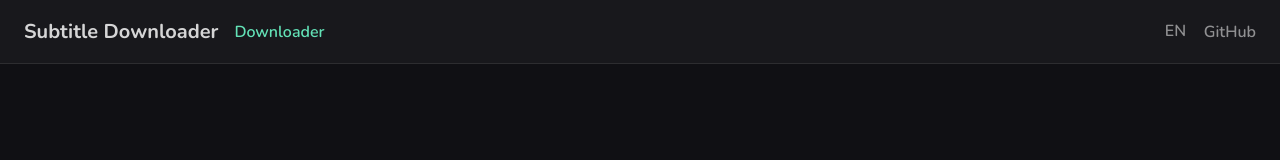
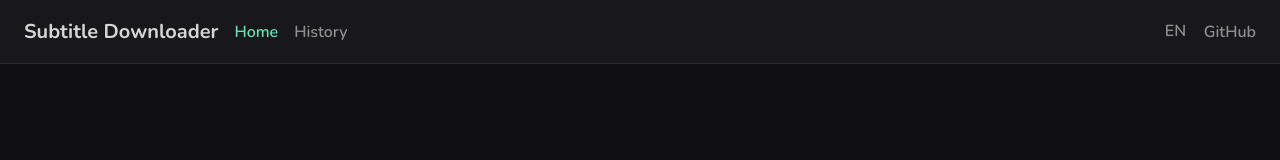
Before and after one commit to anesterdev/SubDowns-Subtitles, a Vue app: page / in a window 1280 px wide. Shown: the top 160 px of the page. Built offline with nearby package versions, Linux system fonts and the light colour scheme.

Commit message:
feat: header links

```diff
--- a/src/frontend/components/Header.vue
+++ b/src/frontend/components/Header.vue
@@ -14,7 +14,8 @@ const displayLanguage = computed(() => locale.value.toString().toUpperCase());
       <strong>Subtitle Downloader</strong>
     </div>
     <nav class="header-pages">
-      <a href="#" class="active">{{ $t('header.downloader') }}</a>
+      <router-link to="/" active-class="active">{{ $t('header.home') }}</router-link>
+      <router-link to="/history" active-class="active">{{ $t('header.history') }}</router-link>
     </nav>
     <div class="header-links">
       <select class="lang-select" :value="locale" @change="loadLocale(($event.target as HTMLSelectElement).value)">
--- a/src/frontend/components/SubtitlesList.vue
+++ b/src/frontend/components/SubtitlesList.vue
@@ -44,6 +44,26 @@ async function downloadSubs(vidId: string, lang: string, format: string, type: '
     link.click();
     document.body.removeChild(link);
     window.URL.revokeObjectURL(downloadUrl);
+
+    // Save metadata to Cache Storage
+    try {
+      const cache = await caches.open('metadata');
+      const ts = Date.now();
+      const metadataKey = `/metadata/downloads/${ts}-${vidId}`;
+      const metadata = {
+        videoId: vidId,
+        language: lang,
+        format,
+        type,
+        filename,
+        timestamp: ts
+      };
+      await cache.put(metadataKey, new Response(JSON.stringify(metadata), {
+        headers: { 'Content-Type': 'application/json' }
+      }));
+    } catch (cacheErr) {
+      console.error('Failed to save download metadata to cache', cacheErr);
+    }
   } catch (err: any) {
     console.error(err);
     toast.error(err.message || 'An error occurred during download');
--- a/src/frontend/locales/en.json
+++ b/src/frontend/locales/en.json
@@ -5,7 +5,8 @@
     "subtitle": "Enter a URL to extract video subtitles instantly."
   },
   "header": {
-    "downloader": "Downloader"
+    "home": "Home",
+    "history": "History"
   },
   "preview": {
     "fetching": "Fetching video metadata...",
--- a/src/frontend/locales/es.json
+++ b/src/frontend/locales/es.json
@@ -5,7 +5,8 @@
     "subtitle": "Ingresa una URL para extraer subtítulos de video al instante."
   },
   "header": {
-    "downloader": "Descargador"
+    "home": "Inicio",
+    "history": "Historial"
   },
   "preview": {
     "fetching": "Obteniendo metadatos del video...",
--- a/src/frontend/locales/ru.json
+++ b/src/frontend/locales/ru.json
@@ -5,7 +5,8 @@
     "subtitle": "Введите ссылку для мгновенного извлечения субтитров к видео."
   },
   "header": {
-    "downloader": "Загрузчик"
+    "home": "Главная",
+    "history": "История"
   },
   "preview": {
     "fetching": "Получение метаданных видео...",
--- a/src/frontend/locales/zh.json
+++ b/src/frontend/locales/zh.json
@@ -5,7 +5,8 @@
     "subtitle": "输入链接，即刻提取视频字幕。"
   },
   "header": {
-    "downloader": "下载器"
+    "home": "首页",
+    "history": "历史记录"
   },
   "preview": {
     "fetching": "正在获取视频元数据...",
```
